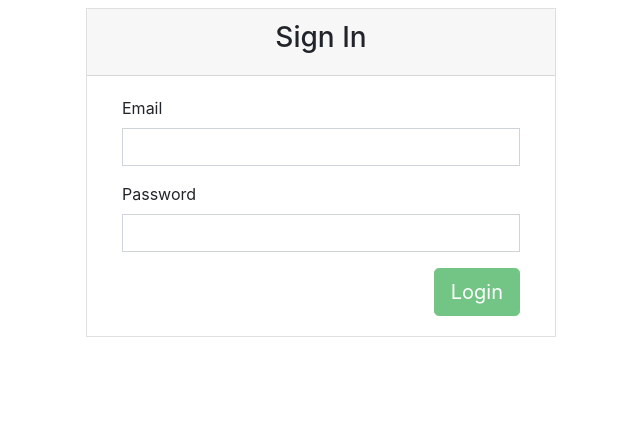
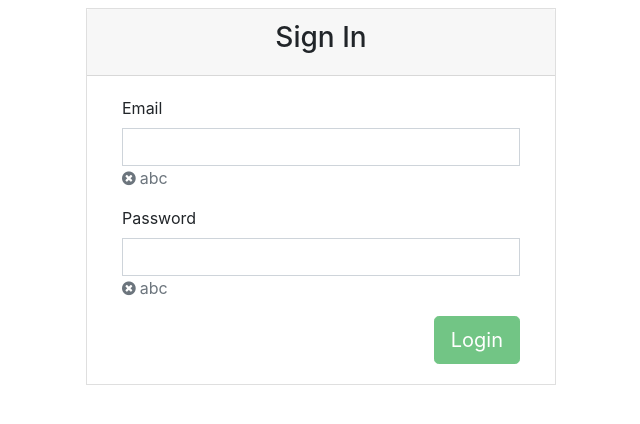
Before and after one commit to daviddai/Weather-React-Redux, a React app: page /user/login in a window 1280 px wide. Shown: the top 424 px of the page, without its empty margins (319-959 px from the left). Built offline with nearby package versions, Linux system fonts and the light colour scheme.

Commit message:
error field wip

```diff
--- /dev/null
+++ b/src/components/framework/form/ErrorField.jsx
@@ -0,0 +1,16 @@
+import React from "react";
+
+class ErrorField extends React.Component {
+
+    render() {
+        return (
+            <div className={this.props.classNames}>
+                <span className={this.props.iconClassNames}/>
+                abc
+            </div>
+        );
+    }
+
+}
+
+export default ErrorField;
--- a/src/components/framework/form/FormGroup.jsx
+++ b/src/components/framework/form/FormGroup.jsx
@@ -1,5 +1,6 @@
 import React from "react";
 import PropTypes from "prop-types";
+import ErrorField from "./ErrorField";
 
 class FormGroup extends React.Component {
 
@@ -12,6 +13,9 @@ class FormGroup extends React.Component {
                        className="form-control rounded-0"
                        onChange={this.props.onChange}
                 />
+                <ErrorField classNames="text-muted"
+                            iconClassNames="fa fa-times-circle mr-1"
+                            errorMessage={this.props.errorMessage}/>
             </div>
         );
     }
--- a/src/components/user/login/UserLoginForm.jsx
+++ b/src/components/user/login/UserLoginForm.jsx
@@ -6,6 +6,7 @@ import FormGroup from "../../framework/form/FormGroup";
 import axios from "axios";
 import ErrorBox from "../../framework/utils/MessageBox";
 import "./user-login.css";
+import ErrorField from "../../framework/form/ErrorField";
 
 class UserLoginForm extends React.Component {
 
```
Also changed, not shown: src/components/framework/form/validator/InputValidator.jsx (added, +7 -0 lines), 1 other file (tests, documents, lock files or other folders).
